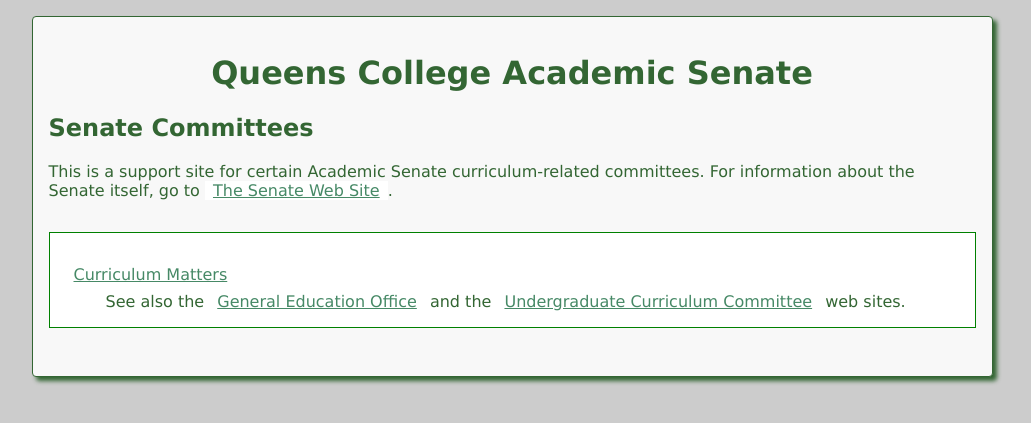
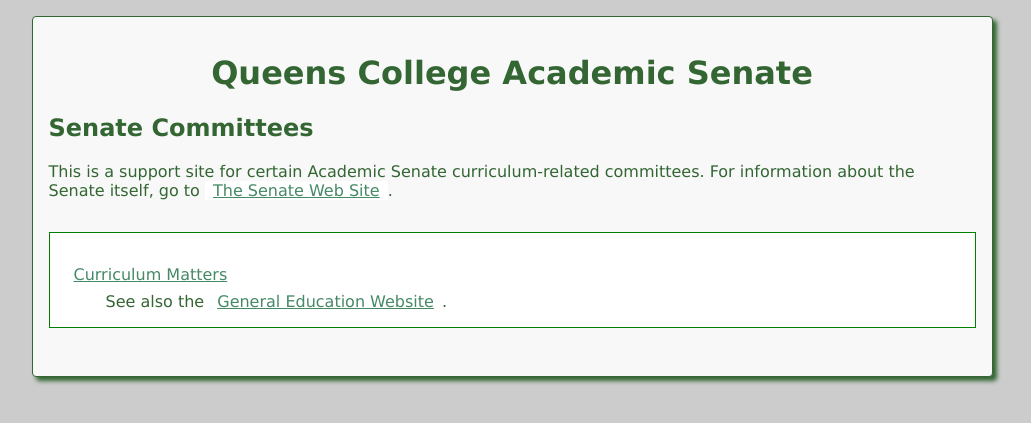
Before and after one commit to cvickery/senate, a PHP site: page / in a window 1280 px wide. Shown: the top 423 px of the page, without its empty margins (128-1159 px from the left). Run offline with PHP 8.4, Linux system fonts and the light colour scheme.

Commit message:
Update index.php
UCC doesn't seem to have a website anymore.

```diff
--- a/index.php
+++ b/index.php
@@ -46,10 +46,8 @@
       <dt><a href='./Curriculum'>Curriculum Matters</a></dt>
       <dd>
           See also the <a
-          href='http://www.qc.cuny.edu/Academics/GenEd/Pages/default.aspx'>General
-          Education Office</a> and the <a
-          href='http://qcpages.qc.cuny.edu/AcademicSenate/UCC/'>Undergraduate Curriculum
-          Committee</a> web sites.
+          href='http://gened.qc.cuny.edu'>General
+          Education Website</a>.
       </dd>
 <!--
       <dt><a href="./NomCom/">Nominating Committee</a></dt>
```
